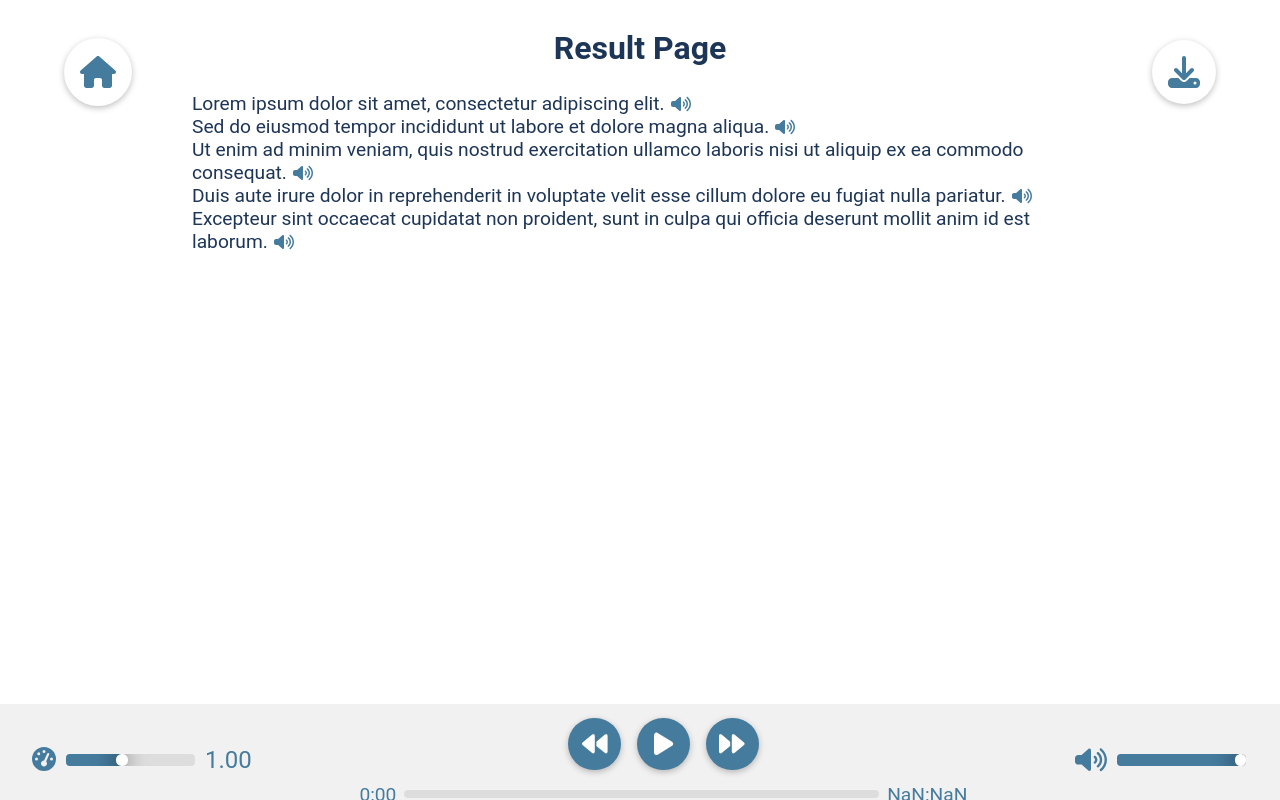
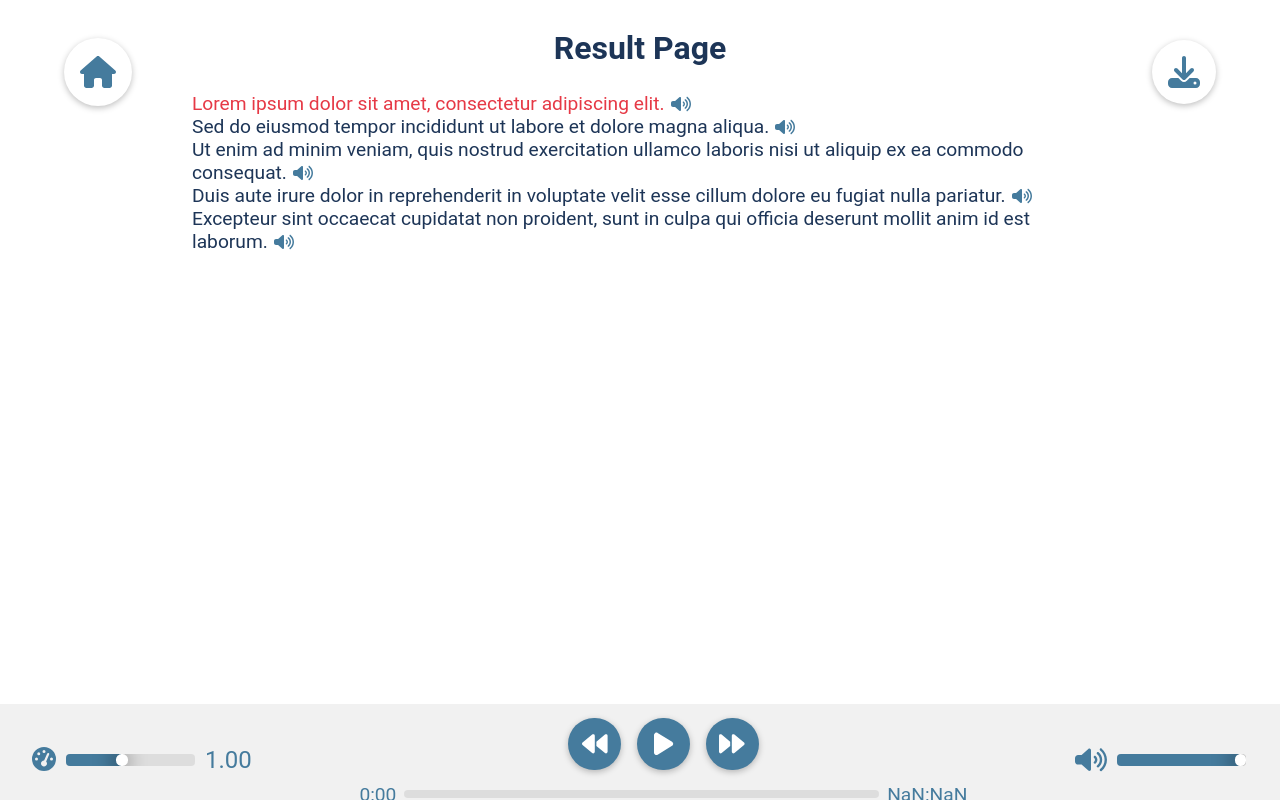
Before and after one commit to SyncTalk/synctalk, a React (Create React App) app in the folder frontend/sync-talk/: page /result in a window 1280 px wide. Built offline with nearby package versions, Linux system fonts and the light colour scheme.

Commit message:
fix highlight current line

```diff
--- a/frontend/sync-talk/src/components/TextWithSpeaker.js
+++ b/frontend/sync-talk/src/components/TextWithSpeaker.js
@@ -34,7 +34,6 @@ const TextWithSpeaker = ({ text, startTime, endTime }) => {
                 setIsClicked(false);
             }
         };
-
         audio.addEventListener('timeupdate', handleTimeUpdate);
 
         return () => {
@@ -42,9 +41,18 @@ const TextWithSpeaker = ({ text, startTime, endTime }) => {
         };
     }, [currentTime, isClicked, startTime, endTime]);
 
+
+    useEffect(() => {
+        if (currentTime >= startTime && currentTime < endTime) {
+            setIsCurrent(true);
+        } else {
+            setIsCurrent(false);
+        }
+    }, [currentTime, startTime, endTime]);
+
     return (
         <div className="TextWithSpeaker">
-            <span className={`Text ${isPlaying && isCurrent ? 'Playing' : ''}`}>{text}</span>
+            <span className={`Text ${isCurrent ? 'Playing' : ''}`}>{text}</span>
             <button className="SpeakerButton" onClick={handleAudioClick}>
                 <FontAwesomeIcon icon={faVolumeUp} />
             </button>
```
